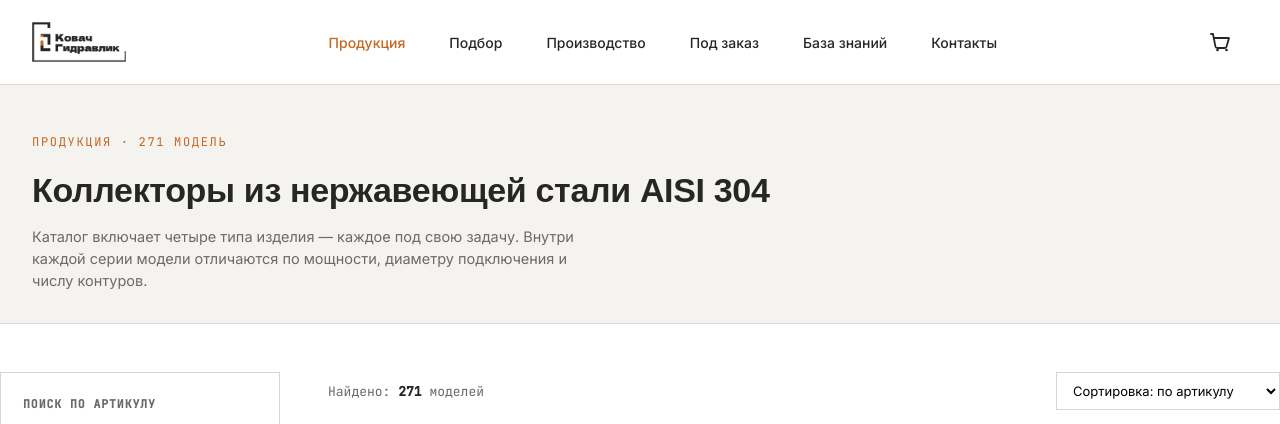
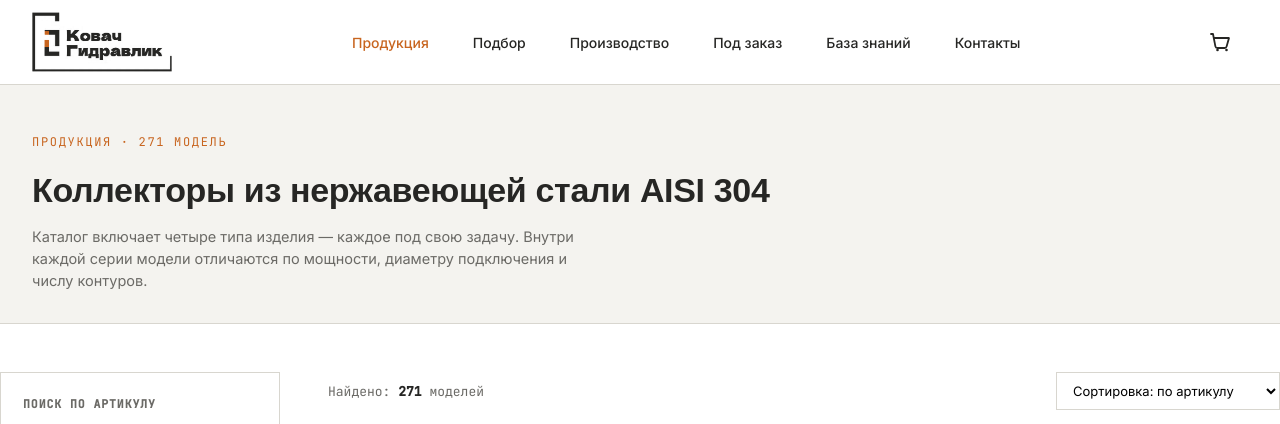
Before and after one commit to a1mosthvman-del/kovach-site, a plain HTML site: page catalog.html in a window 1280 px wide. Shown: the top 424 px of the page. Drawn offline with Linux system fonts and the light colour scheme; a web font is replaced by a local one.

Commit message:
обновление сайта

```diff
--- a/catalog.html
+++ b/catalog.html
@@ -22,7 +22,7 @@
   .nav{display:flex;align-items:center;height:84px;flex-wrap:nowrap;padding-right:40px;}
   header nav{flex:1;display:flex;justify-content:center;min-width:0;}
   .logo{display:flex;align-items:center;gap:14px;flex-shrink:0;text-decoration:none;color:inherit;}
-  .logo-img{height:40px;width:auto;display:block;}
+  .logo-img{height:60px;width:auto;display:block;}
   .logo:hover{opacity:.85;}
   nav ul{list-style:none;display:flex;gap:44px;white-space:nowrap;}
   nav ul a{font-size:14px;font-weight:500;color:var(--graphite);text-decoration:none;white-space:nowrap;}
```
Also changed, not shown: custom-order.html (+1 -1 lines), index.html (+1 -1 lines), knowledge.html (+1 -1 lines), product.html (+1 -1 lines), production.html (+1 -1 lines), selection.html (+1 -1 lines).
